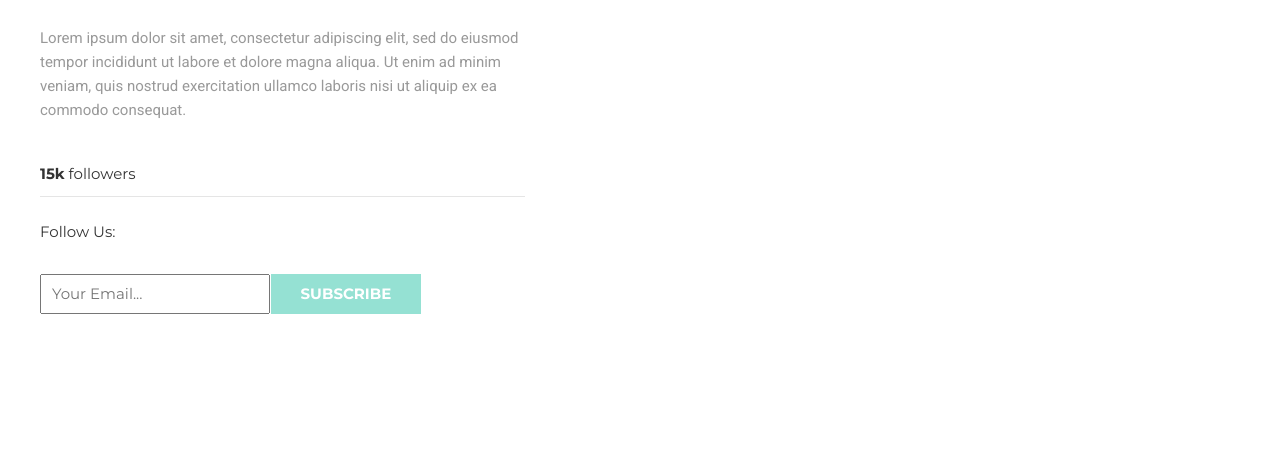
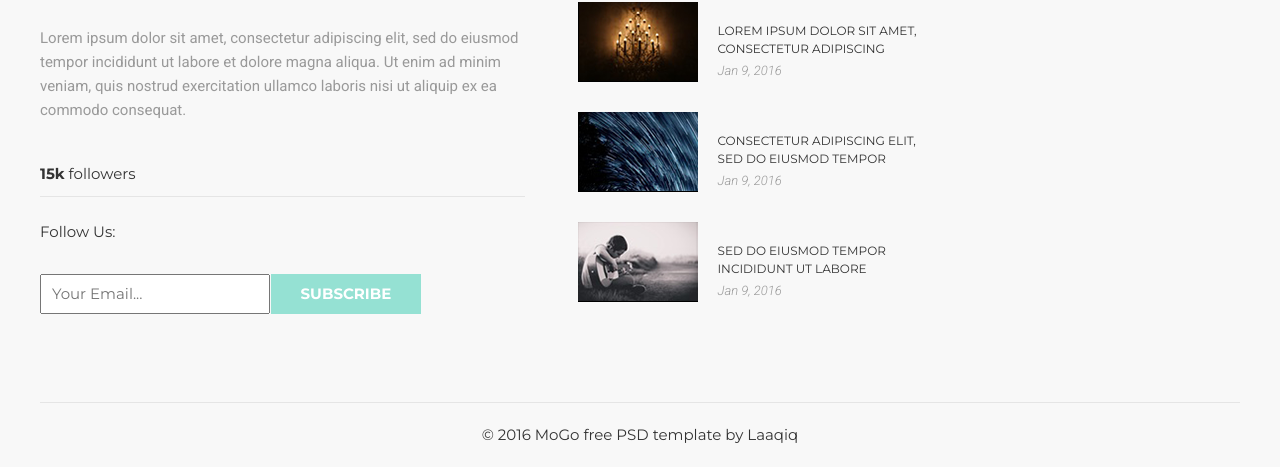
Before and after one commit to Dmitry27Zh/MoGo, a plain HTML site: page MoGo/index.html in a window 1280 px wide. Shown: the part 9235-9702 px from the top of the page. Before the commit the page ends 9549 px from the top, so only its background shows below. Drawn offline with Linux system fonts and the light colour scheme.

Commit message:
добавлен неполный footer

```diff
--- a/MoGo/CSS/style.css
+++ b/MoGo/CSS/style.css
@@ -776,12 +776,23 @@ li:last-child .social-item {
     margin: 10px auto 0;
 }
 
+.page-footer {
+    background-color: #f8f8f8;
+}
+
 .footer-inner {
     padding-top: 75px;
 }
 
 .column-1 {
     width: 485px;
+}
+
+.footer-inner {
+    padding-bottom: 70px;
+    display: flex;
+    justify-content: space-between;
+    border-bottom: 1px solid #e5e5e5;
 }
 
 .footer-logo {
@@ -834,3 +845,51 @@ input[type="email"] {
     height: 40px;
     margin-left: -3px;
 }
+
+.column-2 {
+    width: 340px;
+}
+
+.column-header {
+    font-size: 14px;
+    text-transform: uppercase;
+    margin-bottom: 40px;
+}
+
+.footer-blog {
+    padding-left: 140px;
+    padding-top: 20px;
+    position: relative;
+    margin-bottom: 30px;
+}
+
+.footer-blog-photo {
+    position: absolute;
+    top: 0;
+    left: 0;
+}
+
+.footer-blog-title {
+    margin: 0;
+    font-size: 12px;
+    line-height: 18px;
+    text-transform: uppercase;
+    font-weight: normal;
+}
+
+.footer-blog time {
+    font-family: "Roboto", sans-serif;
+    font-style: italic;
+    font-weight: 300;
+    color: #999999;
+    font-size: 13px;
+}
+
+.column-3 {
+    width: 270px;
+}
+
+.footer-copyright {
+    padding: 20px 0;
+    text-align: center;
+}
--- a/MoGo/index.html
+++ b/MoGo/index.html
@@ -384,25 +384,29 @@
                     <img src="img/client-1.png" alt="Matthew Dix" width="110" height="110">
                     <div class="client-name">Matthew Dix</div>
                     <div class="client-profession">Graphic Design</div>
-                    <div class="client-text">Lorem ipsum dolor sit amet, consectetur adipiscing elit, sed do eiusmod tempor incididunt ut labore et dolore magna aliqua. Ut enim ad minim.</div>
+                    <div class="client-text">Lorem ipsum dolor sit amet, consectetur adipiscing elit, sed do eiusmod
+                        tempor incididunt ut labore et dolore magna aliqua. Ut enim ad minim.</div>
                 </div>
                 <div class="client">
                     <img src="img/client-2.png" alt="Nick Karvounis" width="110" height="110">
                     <div class="client-name">Nick Karvounis</div>
                     <div class="client-profession">Graphic Design</div>
-                    <div class="client-text">Sit amet, consectetur adipiscing elit, sed do eiusmod tempor incididunt ut labore et dolore magna aliqua. Ut enim ad minim veniam</div>
+                    <div class="client-text">Sit amet, consectetur adipiscing elit, sed do eiusmod tempor incididunt ut
+                        labore et dolore magna aliqua. Ut enim ad minim veniam</div>
                 </div>
                 <div class="client">
                     <img src="img/client-3.png" alt="Jaelynn Castillo" width="110" height="110">
                     <div class="client-name">Jaelynn Castillo </div>
                     <div class="client-profession">Graphic Design</div>
-                    <div class="client-text">Ipsum dolor sit amet, consectetur adipiscing elit, sed do eiusmod tempor incididunt ut labore et dolore magna aliqua. Ut enim ad minim veniam</div>
+                    <div class="client-text">Ipsum dolor sit amet, consectetur adipiscing elit, sed do eiusmod tempor
+                        incididunt ut labore et dolore magna aliqua. Ut enim ad minim veniam</div>
                 </div>
                 <div class="client">
                     <img src="img/client-4.png" alt="Mike Petrucci" width="110" height="110">
                     <div class="client-name">Mike Petrucci</div>
                     <div class="client-profession">Graphic Design</div>
-                    <div class="client-text">Dolor sit amet, consectetur adipiscing elit, sed do eiusmod tempor incididunt ut labore et dolore magna aliqua. Ut enim ad minim.</div>
+                    <div class="client-text">Dolor sit amet, consectetur adipiscing elit, sed do eiusmod tempor
+                        incididunt ut labore et dolore magna aliqua. Ut enim ad minim.</div>
                 </div>
             </div>
         </div>
@@ -420,7 +424,8 @@
                         <span class="blog-date-number">15</span><br>Jan
                     </div>
                     <div class="blog-item-title">Lorem ipsum dolor sit amet</div>
-                    <div class="blog-item-text">Consectetur adipiscing elit, sed do eiusmod tempor incididunt ut labore et dolore magna aliqua.</div>
+                    <div class="blog-item-text">Consectetur adipiscing elit, sed do eiusmod tempor incididunt ut labore
+                        et dolore magna aliqua.</div>
                     <div class="blog-item-numbers">
                         <span><img src="img/VIEW.png" alt="views">542</span>
                         <span><img src="img/comment.png" alt="comments">17</span>
@@ -432,7 +437,8 @@
                         <span class="blog-date-number">14</span><br>Jan
                     </div>
                     <div class="blog-item-title">sed do eiusmod tempor</div>
-                    <div class="blog-item-text">Adipiscing elit, sed do eiusmod tempor incididunt ut labore et dolore magna aliqua.</div>
+                    <div class="blog-item-text">Adipiscing elit, sed do eiusmod tempor incididunt ut labore et dolore
+                        magna aliqua.</div>
                     <div class="blog-item-numbers">
                         <span><img src="img/VIEW.png" alt="views">992</span>
                         <span><img src="img/comment.png" alt="comments">42</span>
@@ -444,7 +450,8 @@
                         <span class="blog-date-number">12</span><br>Jan
                     </div>
                     <div class="blog-item-title">incididunt ut labore et dolore</div>
-                    <div class="blog-item-text">Elit, sed do eiusmod tempor incididunt ut labore et dolore magna aliqua.</div>
+                    <div class="blog-item-text">Elit, sed do eiusmod tempor incididunt ut labore et dolore magna aliqua.
+                    </div>
                     <div class="blog-item-numbers">
                         <span><img src="img/VIEW.png" alt="views">1560</span>
                         <span><img src="img/comment.png" alt="comments">98</span>
@@ -465,7 +472,9 @@
             <div class="footer-inner">
                 <div class="column-1">
                     <div class="footer-logo">MoGo</div>
-                    <p class="footer-text">Lorem ipsum dolor sit amet, consectetur adipiscing elit, sed do eiusmod tempor incididunt ut labore et dolore magna aliqua. Ut enim ad minim veniam, quis nostrud exercitation ullamco laboris nisi ut aliquip ex ea commodo consequat. </p>
+                    <p class="footer-text">Lorem ipsum dolor sit amet, consectetur adipiscing elit, sed do eiusmod
+                        tempor incididunt ut labore et dolore magna aliqua. Ut enim ad minim veniam, quis nostrud
+                        exercitation ullamco laboris nisi ut aliquip ex ea commodo consequat. </p>
                     <div class="followers-amount"><b>15k</b> followers</div>
                     <form class="footer-form" action="#" method="POST" class="subscription">
                         <div class="social-links"> Follow Us:
@@ -482,8 +491,31 @@
                         <button type="button">Subscribe</button>
                     </form>
                 </div>
-                <div class="column-2"></div>
+                <div class="column-2">
+                    <h2 class="column-header">blogs</h2>
+                    <article class="footer-blog">
+                        <img class="footer-blog-photo" src="img/footer-blog-1.png" alt="article-photo" width="120" height="80">
+                        <h3 class="footer-blog-title">Lorem ipsum dolor sit amet,
+                            consectetur adipiscing</h3>
+                        <time>Jan 9, 2016</time>
+                    </article>
+                    <article class="footer-blog">
+                        <img class="footer-blog-photo" src="img/footer-blog-2.png" alt="article-photo" width="120" height="80">
+                        <h3 class="footer-blog-title">Consectetur adipiscing elit,
+                            sed do eiusmod tempor</h3>
+                        <time>Jan 9, 2016</time>
+                    </article>
+                    <article class="footer-blog">
+                        <img class="footer-blog-photo" src="img/footer-blog-3.png" alt="article-photo" width="120" height="80">
+                        <h3 class="footer-blog-title">sed do eiusmod tempor
+                            incididunt ut labore</h3>
+                        <time>Jan 9, 2016</time>
+                    </article>
+                </div>
                 <div class="column-3"></div>
+            </div>
+            <div class="footer-copyright">
+                &copy; 2016 MoGo free PSD template by <a>Laaqiq</a>
             </div>
         </div>
     </footer>
```
Also changed, not shown: MoGo/img/footer-blog-1.png (added), MoGo/img/footer-blog-2.png (added), MoGo/img/footer-blog-3.png (added).
